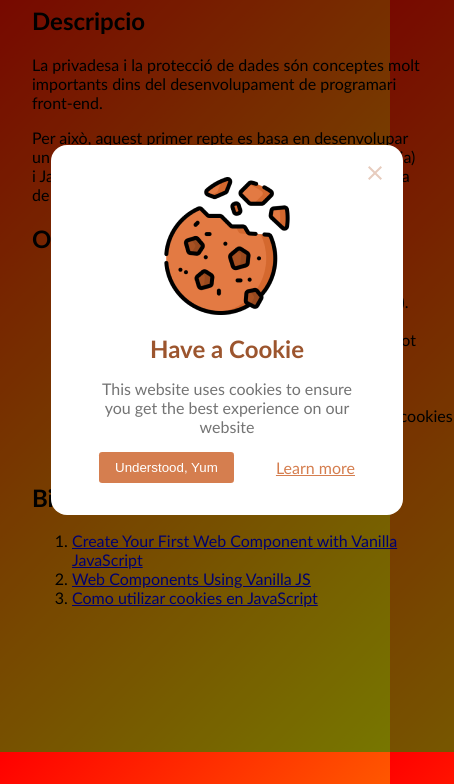
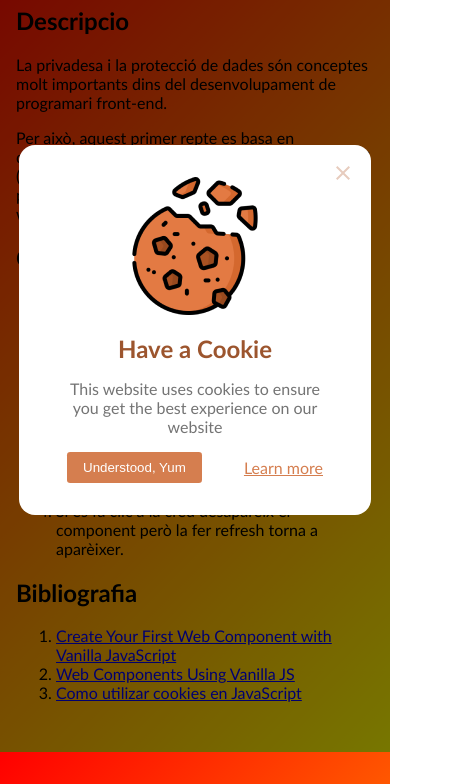
Before and after one commit to chaiben/repte-2-acceptCookie, a website: page index.html in a window 390 px wide. Shown: the part 92-876 px from the top of the page, 454 px wide, since content can reach past the window. Drawn offline with Linux system fonts and the light colour scheme.

Commit message:
Fixed design for mobile devices

```diff
--- a/scss/cookie-pop-up.scss
+++ b/scss/cookie-pop-up.scss
@@ -47,8 +47,7 @@
   display: flex;
   height: 100vh;
   justify-content: center;
-  overflow: hidden;
-  position: absolute;
+  position: fixed;
   width: 100%;
   top: 0;
   left: 0;
--- a/scss/styles.scss
+++ b/scss/styles.scss
@@ -6,11 +6,12 @@ html, body{
   height: 100%;
   margin: 0;
   padding: 0;
-  position: absolute;
-  width: 100%;
 }
 body{
   background: $background-color1 no-repeat;
-  background: linear-gradient(135deg, $background-color1 0%, $background-color2 100%);
-  padding: 1rem 2rem;
+  background: linear-gradient(135deg, $background-color1 0%, $background-color2 100%) no-repeat;
+  background-attachment: fixed;
+  padding: 1rem;
+  height: 100%;
+  word-wrap: break-word;
 }
```
Also changed, not shown: css/cookie-pop-up.css, css/cookie-pop-up.min.css, css/styles.css, css/styles.min.css, 4 other files.
